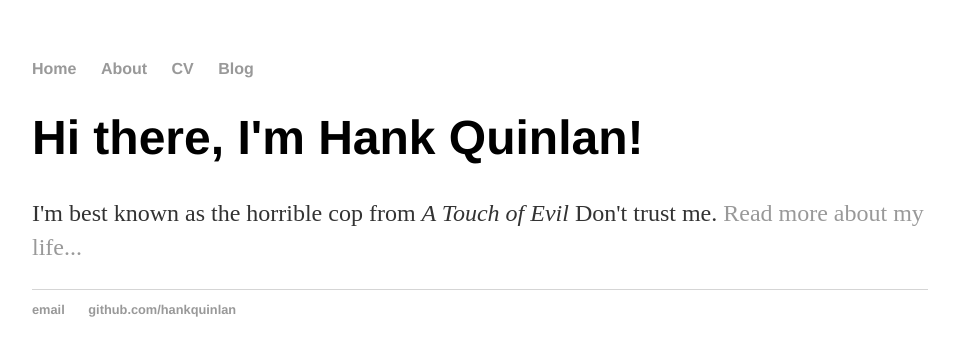
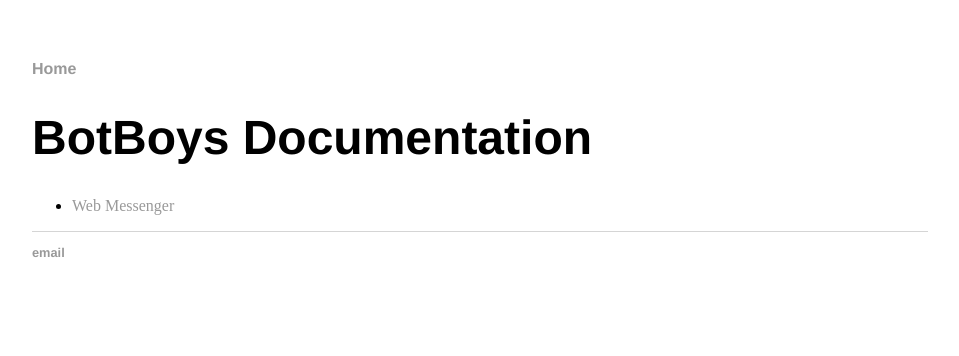
Before and after one commit to botboys-eu/botboys-eu.github.io, a Jekyll site: the page built from index.html, in a window 1280 px wide. Shown: the top 356 px of the page, without its empty margins (160-1119 px from the left). Built offline with Jekyll 4.4.1, drawn with Linux system fonts in a browser that asks for light colours.

Commit message:
front page update

```diff
--- a/_layouts/default.html
+++ b/_layouts/default.html
@@ -9,9 +9,6 @@
 			<nav>
 	    		<ul>
 	        		<li><a href="/">Home</a></li>
-		        	<li><a href="/about">About</a></li>
-	        		<li><a href="/cv">CV</a></li>
-	        		<li><a href="/blog">Blog</a></li>
 	    		</ul>
 			</nav>
 			<div class="container">
@@ -21,9 +18,8 @@
 			</div><!-- /.container -->
 			<footer>
 	    		<ul>
-	        		<li><a href="mailto:hankquinlanhub@gmail.com">email</a></li>
-	        		<li><a href="https://github.com/hankquinlan">github.com/hankquinlan</a></li>
-				</ul>
+	        		<li><a href="mailto:tech@botboys.com">email</a></li>
+			</ul>
 			</footer>
 		</body>
 	</html>
--- a/index.html
+++ b/index.html
@@ -1,8 +1,10 @@
 ---
 layout: default
-title: Hank Quinlan, Horrible Cop
+title: BotBoys
 ---
 <div class="blurb">
-	<h1>Hi there, I'm Hank Quinlan!</h1>
-	<p>I'm best known as the horrible cop from <em>A Touch of Evil</em> Don't trust me. <a href="/about">Read more about my life...</a></p>
-</div><!-- /.blurb -->
+	<h1>BotBoys Documentation</h1>
+	<ul>
+		<li><a href="/web">Web Messenger</a></li>
+	</ul>
+</div>
```
Also changed, not shown: 1 other file.
